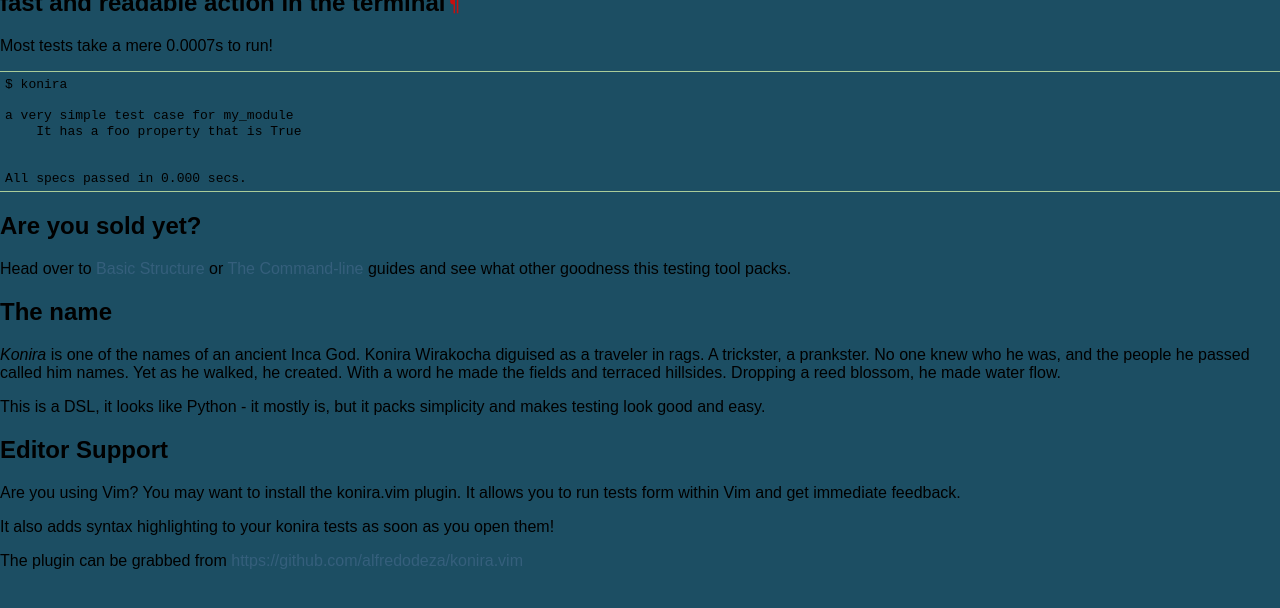
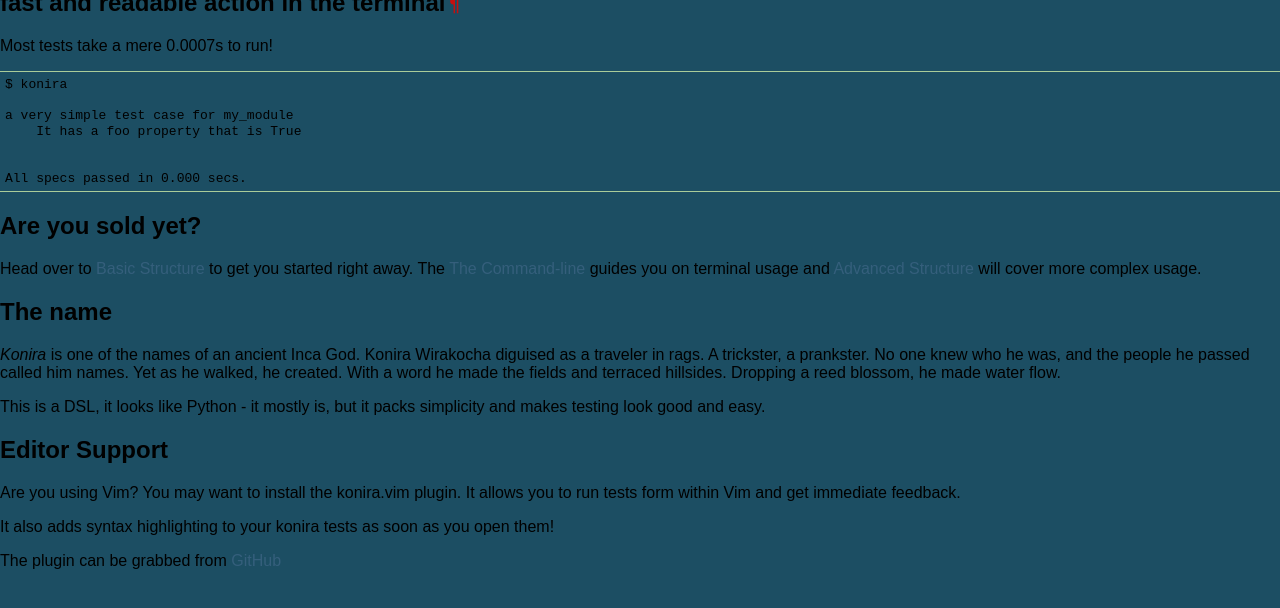
Before and after one commit to alfredodeza/konira, a Sphinx documentation site: the page built from docs/index.rst, in a window 1280 px wide and 900 px high, scrolled down 636 px. Shown: the top 608 px of the window. Built offline with Sphinx 7.4.7, drawn with Linux system fonts in a browser that asks for light colours.

Commit message:
some final tweaks and additions before pushing to app engine

```diff
--- a/docs/_templates/layout.html
+++ b/docs/_templates/layout.html
@@ -41,29 +41,6 @@
   </div>
 {% endblock %}
 
-{% block sidebarrel %}
-  <h3>Browse</h3>
-  <ul>
-    {% if prev %}
-      <li>Prev: <a href="{{ prev.link }}">{{ prev.title }}</a></li>
-    {% endif %}
-    {% if next %}
-      <li>Next: <a href="{{ next.link }}">{{ next.title }}</a></li>
-    {% endif %}
-  </ul>
-  <h3>You are here:</h3>
-  <ul>
-      <li>
-        <a href="{{ pathto('index') }}">{{ docstitle }}</a>
-        {% for p in parents %}
-          <ul><li><a href="{{ p.link }}">{{ p.title }}</a>
-        {% endfor %}
-        <ul><li>{{ title }}</li></ul>
-        {% for p in parents %}</li></ul>{% endfor %}
-      </li>
-  </ul>
-{% endblock %}
-
 {# Empty some default blocks out #}
 {% block relbar1 %}{% endblock %}
 {% block relbar2 %}{% endblock %}
--- a/docs/commandline.rst
+++ b/docs/commandline.rst
@@ -89,7 +89,7 @@
 
 Specific Methods
 ----------------
-When you need specific methods (as with :ref:`classes`) you can solve this
+When you need specific methods (as with :ref:`specific-classes`) you can solve this
 approach in two different ways: with an absolute path or with the ``it``
 command line switch.
 
--- a/docs/index.rst
+++ b/docs/index.rst
@@ -60,8 +60,9 @@
 Are you sold yet?
 ---------------------
 
-Head over to :ref:`basic-structure` or :ref:`commandline` guides and see what other goodness this
-testing tool packs.
+Head over to :ref:`basic-structure` to get you started right away. The :ref:`commandline` guides
+you on terminal usage and :ref:`advanced-structure` will cover more complex
+usage.
 
 
 The name
```
Also changed, not shown: other parts of docs/index.rst (+1 -1 lines).
